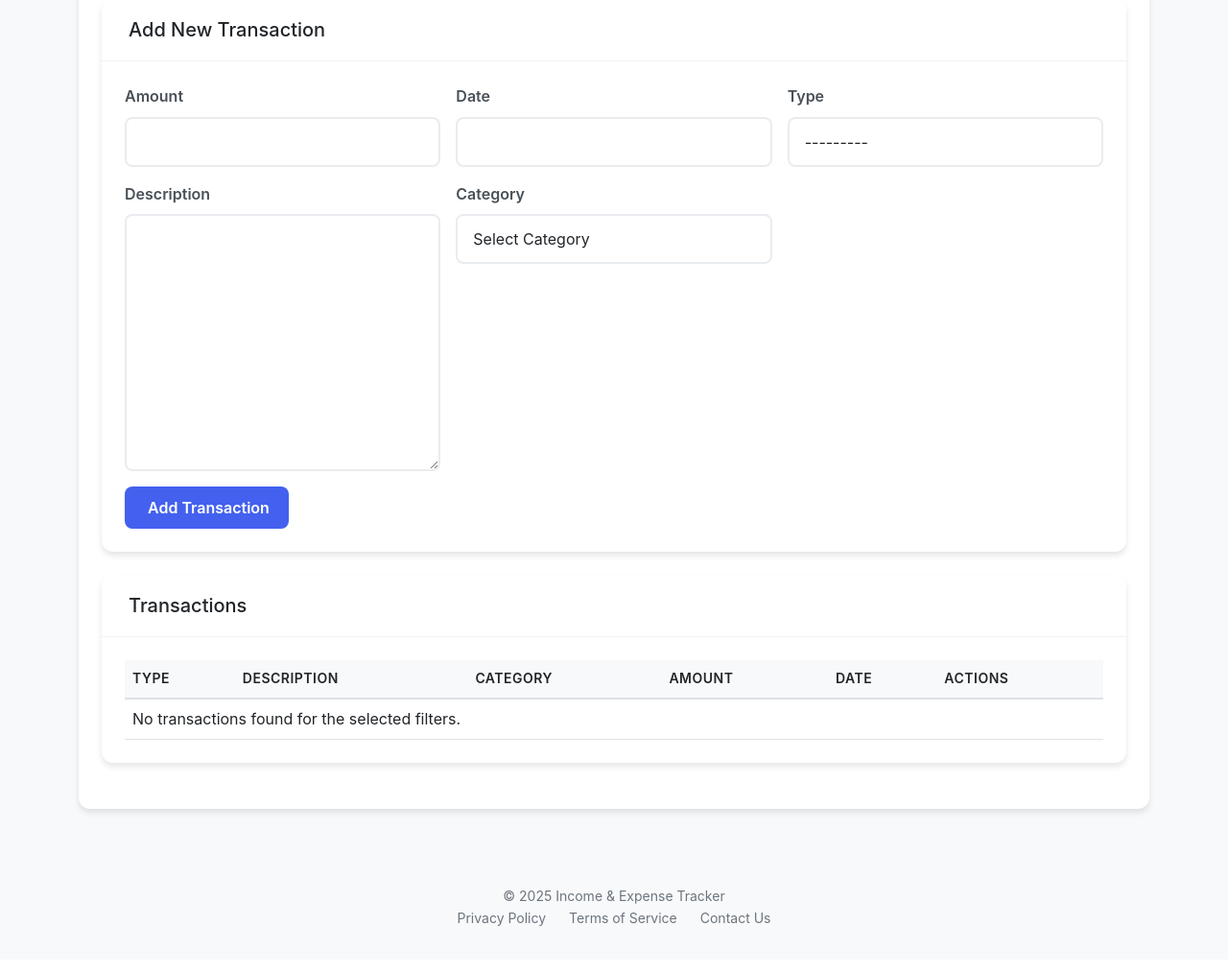
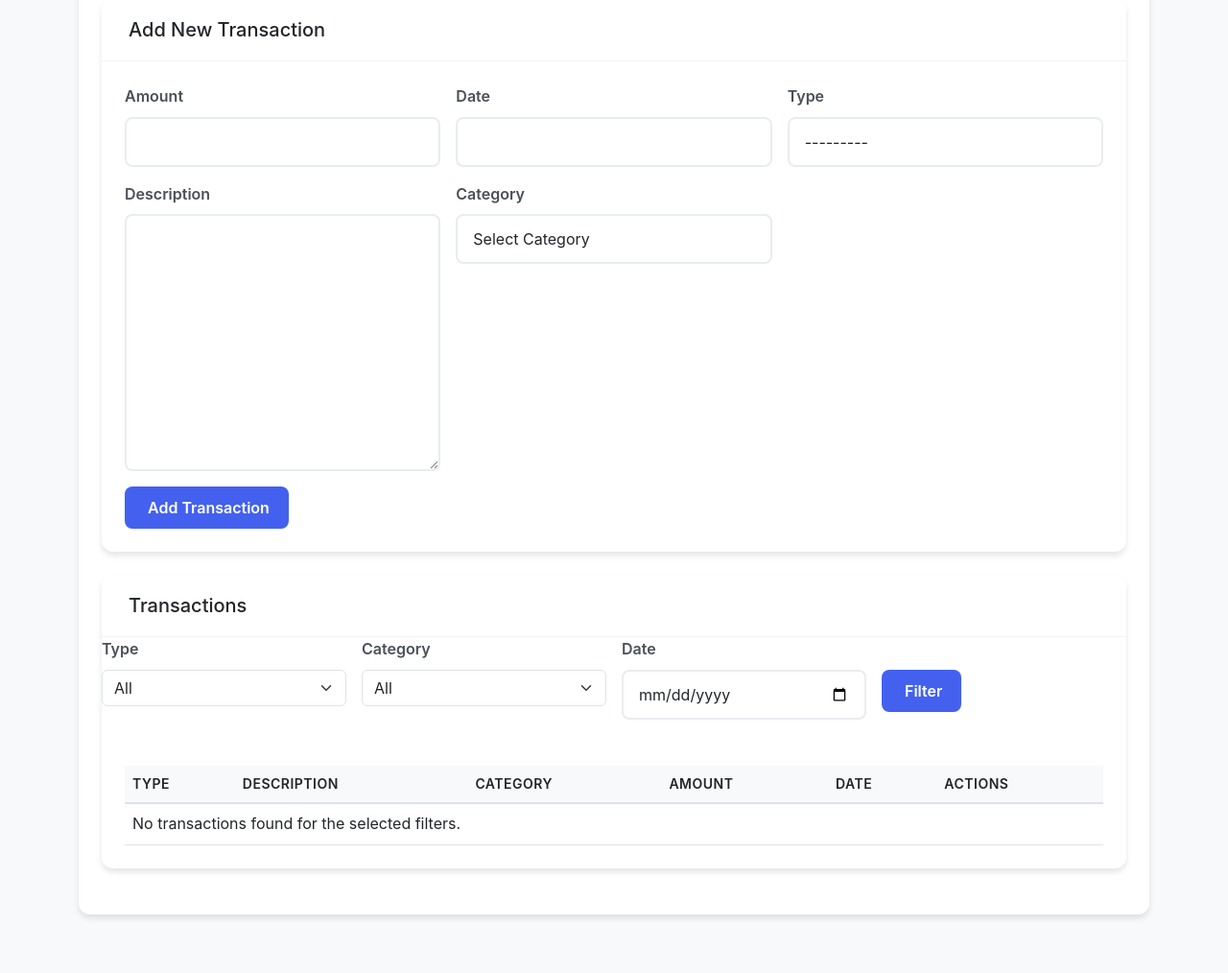
Before and after one commit to Godtasan552/EX_finance, a Django app: page /dashboard/ in a window 1280 px wide. Shown: the part 329-1343 px from the top of the page at 96% size. Before the commit the page ends 1294 px from the top, so only its background shows below. Run offline with Django 5.2, Linux system fonts and the light colour scheme; the visitor is signed in with stand-in values (Sample User, id 1); data that the repository does not hold is empty; some libraries are stand-ins or nearby versions.

Commit message:
bug fix complete laout filter

```diff
--- a/templates/dashboard.html
+++ b/templates/dashboard.html
@@ -108,6 +108,48 @@
           <div class="card-header">
             <h5 class="mb-0"><i class="fas fa-list me-2"></i>Transactions</h5>
           </div>
+          <div>
+            <form method="GET" class="row g-3 mb-4">
+              <!-- Filter by Type -->
+              <div class="col-md-3">
+                <label for="filter_type" class="form-label">Type</label>
+                <select id="filter_type" name="filter_type" class="form-select" aria-label="Filter by Type">
+                  <option value="">All</option>
+                  <option value="income" {% if filter_type == 'income' %}selected{% endif %}>Income</option>
+                  <option value="expense" {% if filter_type == 'expense' %}selected{% endif %}>Expense</option>
+                </select>
+              </div>
+
+              <!-- Filter by Category -->
+              <div class="col-md-3">
+                <label for="filter_category" class="form-label">Category</label>
+                <select id="filter_category" name="filter_category" class="form-select" aria-label="Filter by Category">
+                  <option value="">All</option>
+                  {% for category in categories %}
+                    <option value="{{ category.name }}" {% if filter_category == category.name %}selected{% endif %}>
+                      {{ category.name }}
+                    </option>
+                  {% endfor %}
+                </select>
+              </div>
+
+              <!-- Filter by Date -->
+              <div class="col-md-3">
+                <label for="filter_date" class="form-label">Date</label>
+                <input type="date" id="filter_date" name="filter_date" class="form-control" value="{{ filter_date|default:'' }}" aria-label="Filter by Date"/>
+              </div>
+
+              <!-- Filter Button -->
+              <div class="col-md-3">
+                <label class="form-label">&nbsp;</label>
+                <button type="submit" class="btn btn-primary d-block">
+                  <i class="fas fa-filter me-1"></i>Filter
+                </button>
+              </div>
+            </form>
+          </div>
+
+          <!-- Transactions List -->
           <div class="card-body transaction-list">
             <div class="table-responsive">
               <table class="table table-hover">
@@ -134,10 +176,9 @@
                       <td>{{ transaction.category }}</td>
                       <td>{{ transaction.amount|floatformat:2 }} ฿</td>
                       <td>{{ transaction.date|date:"d M Y" }}</td>
-
                       <td>
                         <div class="dropdown">
-                                <button class="btn btn-sm btn-secondary dropdown-toggle" type="button" id="dropdownMenuButton" data-bs-toggle="dropdown" aria-expanded="false">
+                          <button class="btn btn-sm btn-secondary dropdown-toggle" type="button" id="dropdownMenuButton" data-bs-toggle="dropdown" aria-expanded="false" aria-label="Transaction Actions">
                             <i class="fas fa-cogs"></i> Actions
                           </button>
                           <ul class="dropdown-menu" aria-labelledby="dropdownMenuButton">
@@ -158,6 +199,7 @@
             </div>
           </div>
         </div>
+
       </div>
     </div>
   </div>
```
Also changed, not shown: templates/home.html (+57 -22 lines). Lines whose indentation alone changed are shown as unchanged.
